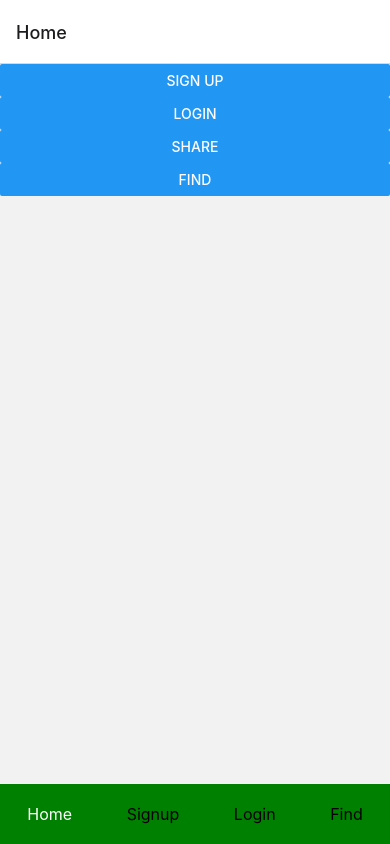
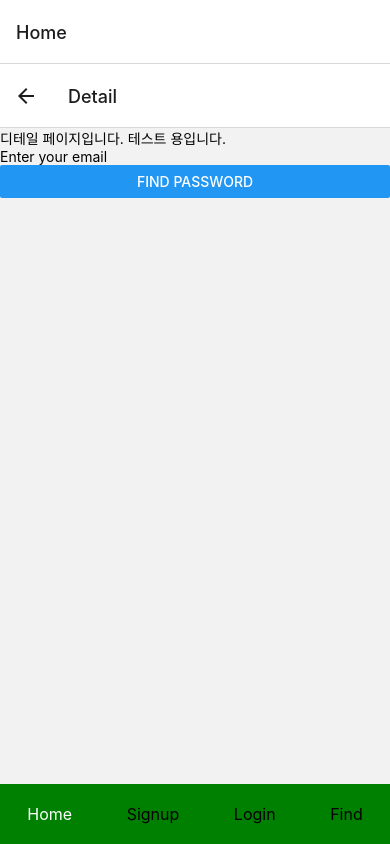
Before and after one commit to KyoungjunCha/baechu_project, a React Native app in the folder baechu/: screen /Detail in a window 390 px wide. Built offline with nearby package versions, Linux system fonts and the light colour scheme.

Commit message:
15:53 saved file

```diff
--- a/baechu/App.js
+++ b/baechu/App.js
@@ -9,7 +9,7 @@ import SignupScreen from './src/screens/SignupScreen';
 import LoginScreen from './src/screens/LoginScreen';
 import BottomTabBar from './src/components/BottomTabBar';
 import FindScreen from './src/screens/FindScreen';
-
+import DetailScreen from './src/screens/DetailScreen';
 
 
 const Stack = createNativeStackNavigator();
@@ -18,6 +18,7 @@ const Tab = createBottomTabNavigator();
 const HomeStack = () => (
   <Stack.Navigator>
     <Stack.Screen name="Home" component={HomeScreen} />
+    <Stack.Screen name='Detail' component={DetailScreen}/>
   </Stack.Navigator>
 );
 
@@ -35,7 +36,7 @@ const App = () => {
         initialRouteName="Home"
         tabBar={(props) => <BottomTabBar {...props} />}
       >
-        <Tab.Screen name="Home" component={HomeScreen}/>
+        <Tab.Screen name="Home" component={HomeStack}/>
         <Tab.Screen name="Signup" component={SignupScreen} />
         <Tab.Screen name="Login" component={LoginScreen} />
         <Tab.Screen name="Find" component={FindScreen} />
--- /dev/null
+++ b/baechu/src/screens/DetailScreen.js
@@ -0,0 +1,48 @@
+// HomeScreen.js
+
+import React from 'react';
+import { View, Button, TextInput, Alert, Text } from 'react-native';
+import { useNavigation } from '@react-navigation/native';
+import { useState } from 'react';
+import HeaderComponent from '../components/HeaderComponent';
+// import * as Sharing from 'expo-sharing';
+
+const DetailScreen = () => {
+  const [email, setEmail] = useState('');
+
+  const handleFindPassword = async () => {
+    try {
+      const response = await fetch('http://192.168.0.11:3000/forgot-password', {
+        method: 'POST',
+        headers: {
+          'Content-Type': 'application/json',
+        },
+        body: JSON.stringify({ email }),
+      });
+
+      const result = await response.json();
+
+      if (response.ok) {
+        Alert.alert('Email Sent', 'Check your email for the temporary password.');
+      } else {
+        Alert.alert('Error', 'Failed to send email. Please check your email address.');
+      }
+    } catch (error) {
+      console.error('Error:', error);
+    }
+  };
+
+  return (
+    <View>
+      <Text>디테일 페이지입니다. 테스트 용입니다.</Text>
+      <TextInput
+        placeholder="Enter your email"
+        value={email}
+        onChangeText={(text) => setEmail(text)}
+      />
+      <Button title="Find Password" onPress={handleFindPassword} />
+    </View>
+  );
+};
+
+export default DetailScreen;
--- a/baechu/src/screens/HomeScreen.js
+++ b/baechu/src/screens/HomeScreen.js
@@ -20,6 +20,10 @@ const HomeScreen = () => {
 
   const Find = () => {
     navigation.navigate('Find')
+  }
+
+  const Detail = () =>{
+    navigation.navigate('Detail')
   }
 
   const onShare = async () => {
@@ -51,6 +55,7 @@ const HomeScreen = () => {
       <Button title="Login" onPress={goToLogin} />
       <Button title="Share" onPress={onShare} />
       <Button title="Find" onPress={Find}/>
+      <Button title="Detail" onPress={Detail}/>
       {/* <Button title="find Pass Word" onPress={findPassword}/> */}
     </View>
 
```
